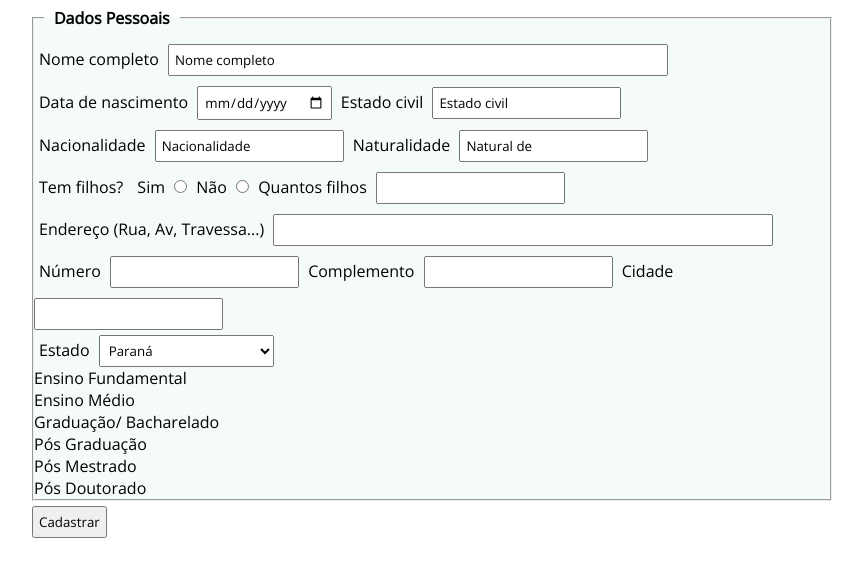
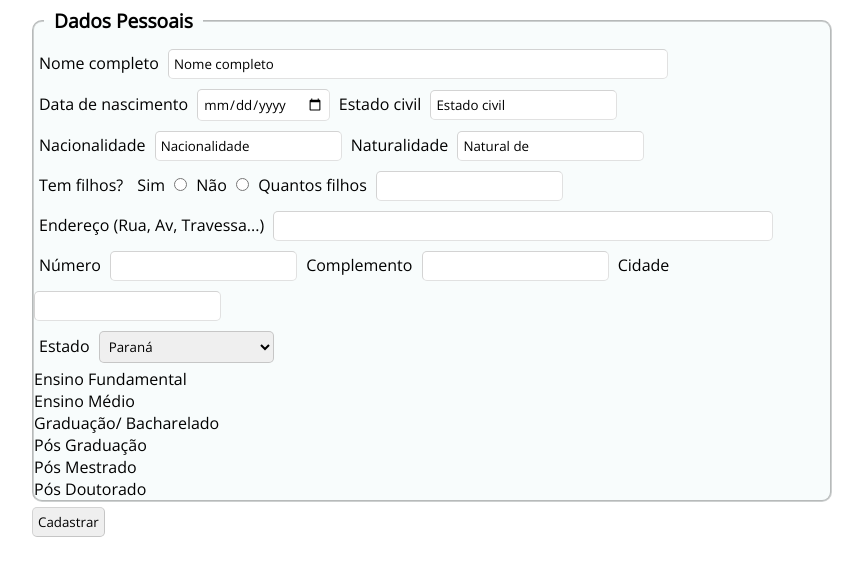
Before and after one commit to gracibrea/formulario-exercicio, a plain HTML site: page index.html in a window 1280 px wide. Shown: the part 46-622 px from the top of the page, without its empty margins (208-1071 px from the left). Drawn offline with nearby package versions, Linux system fonts and the light colour scheme.

Commit message:
Update style.css

```diff
--- a/style.css
+++ b/style.css
@@ -14,6 +14,7 @@ form {
 
 legend {
     font-weight: bold;
+    font-size: 1.2em;
     padding: 10px;
     margin-left: 10px;
 }
@@ -22,17 +23,20 @@ legend {
     width: 500px;
 }
 
-label, input {
+#cEst, label, input {
     margin: 5px 0px;
     padding: 5px;
+    border-radius: 5px;
+    border-color: rgba(0, 0, 0, 0.174);
+    border-width: 0.1px;
 }
 
-#cEst {
-    padding: 5px;
+button {
+    bu
 }
 
-
-
 fieldset {
-    background-color: rgb(245, 250, 250);
+    background-color: rgb(248, 252, 252);
+    border-color: rgba(0, 0, 0, 0.264);
+    border-radius: 10px;
 }
```
